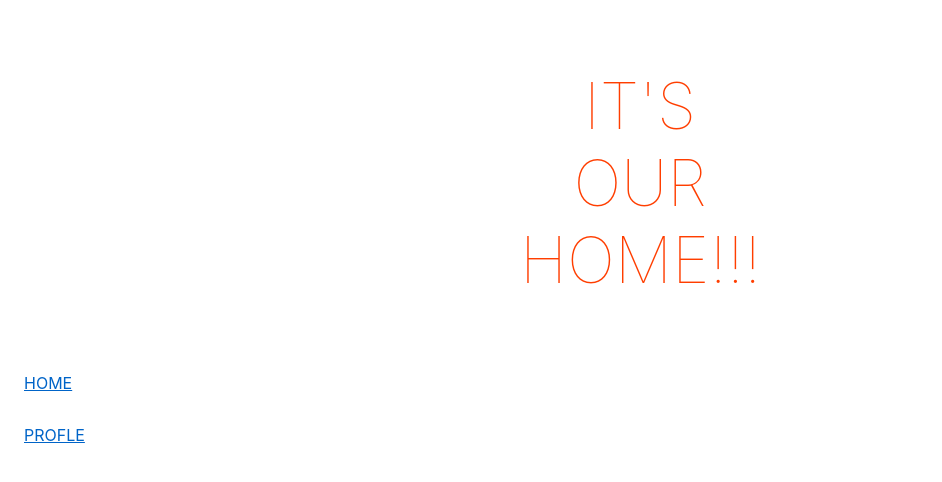
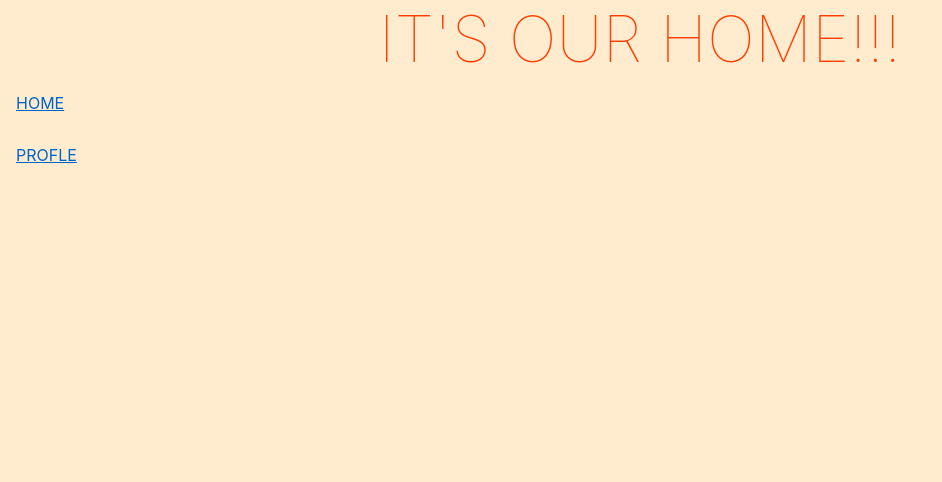
Before and after one commit to DVsoftwareEngine/PlantsApp, a Svelte app: page /home in a window 1280 px wide. Shown: the top 482 px of the page, without its empty margins (0-942 px from the left). Built offline with nearby package versions, Linux system fonts and the light colour scheme.

Commit message:
automatic height assignment to blocks

```diff
--- a/src/App.svelte
+++ b/src/App.svelte
@@ -10,13 +10,28 @@ if (!history.state) {
   function handlerBackNavigation(event){
     curRoute.set(event.state.path)
   }
+  //Убрали паддинг у body
+  document.body.style.padding = 0;
+
+  //Получаем высоту браузерного окна для дальнейшего присваивания ее высоте блоков
+  let pageHeight = document.documentElement.clientHeight;
+  //Получаем доступ к переменным css
+  var root = document.querySelector(':root');
+  //Присваеваем переменной --pageHeight значение высоты браузерного окна, все блоки главной страницы будут ее испотзовать
+  root.style.setProperty('--pageHeight', pageHeight+"px");
+
 </script>
 
 <style>
+  :root {
+    --pageHeight: 80px;
+  }
 
   .app {
     display: flex;
     flex-direction: column;
+    background-color:blanchedalmond;
+    height: var(--pageHeight);
   }
 
 </style>
--- a/src/Home/Home.svelte
+++ b/src/Home/Home.svelte
@@ -9,9 +9,8 @@
 <style>
 	.Home {
 		text-align: center;
-		padding: 1em;
-		max-width: 240px;
 		margin: 0 auto;
+    height: 100%;
 	}
 
 	h1 {
@@ -19,5 +18,6 @@
 		text-transform: uppercase;
 		font-size: 4em;
 		font-weight: 100;
+    margin: 0;
 	}
 </style>
```
Lines whose indentation alone changed are shown as unchanged.
